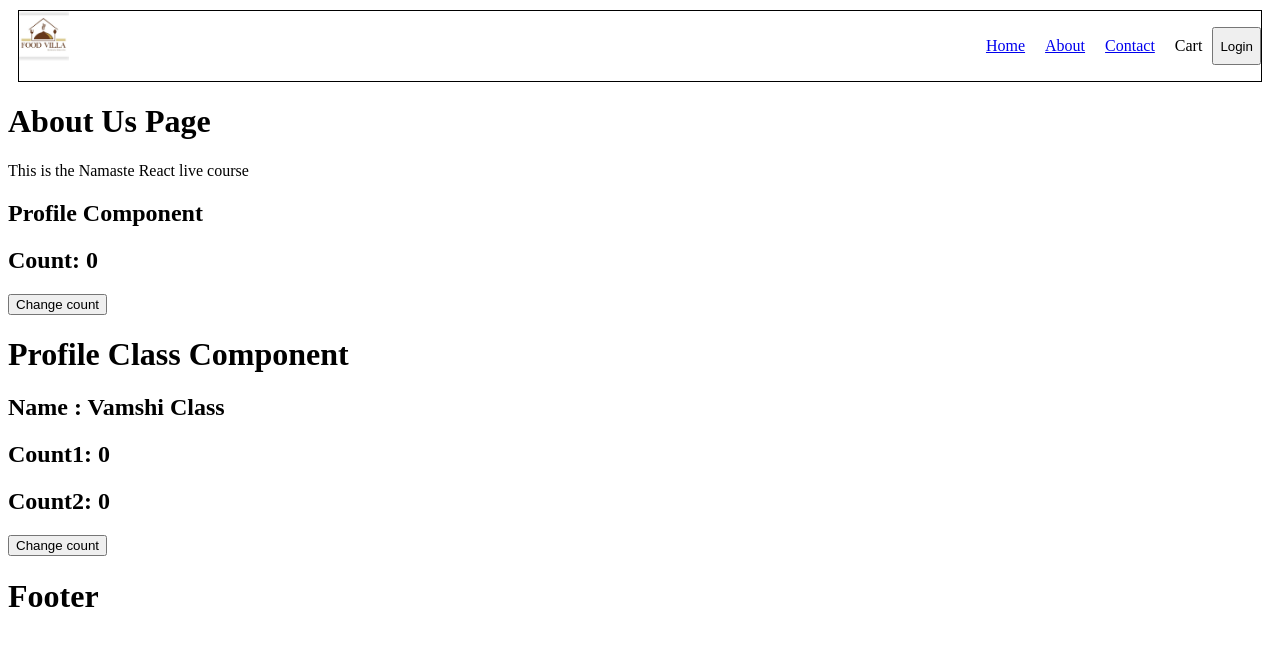
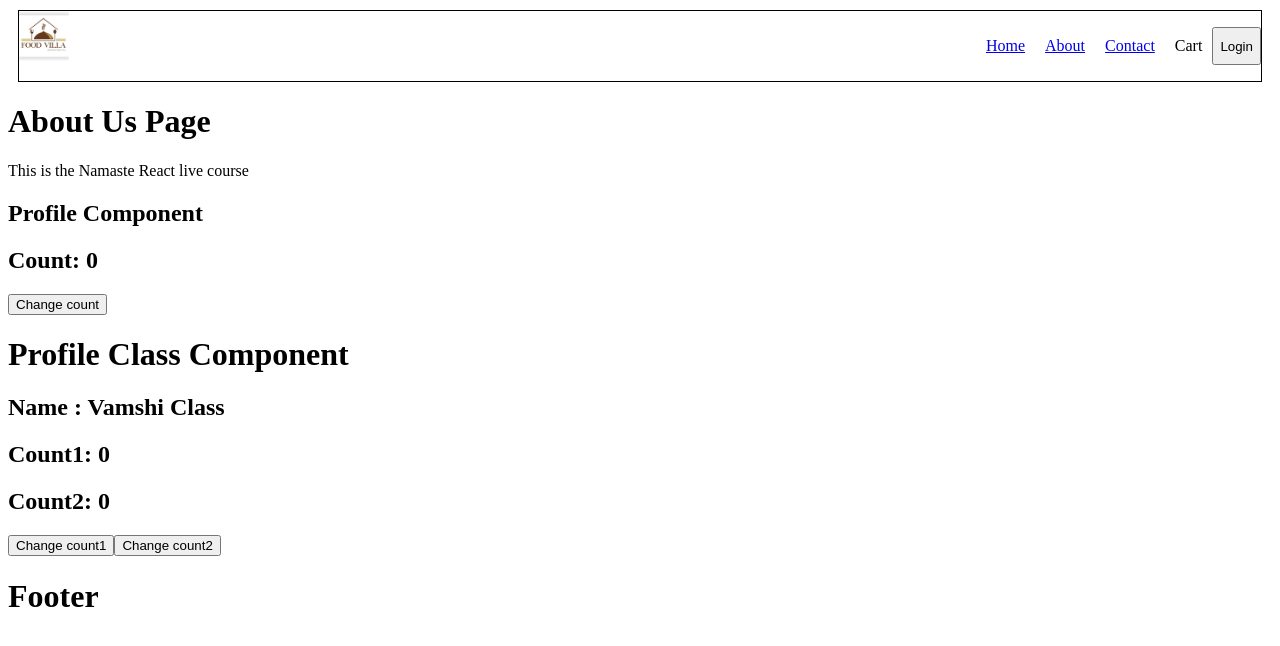
Before and after one commit to SaiVamshiK/NamasteJS-Contd, a React (Vite) app: page /about/profile in a window 1280 px wide. Shown: the top 646 px of the page. Built offline with nearby package versions, Linux system fonts and the light colour scheme.

Commit message:
Lesson 8 : more on changing state for both function and class

```diff
--- a/src/components/ProfileClass.js
+++ b/src/components/ProfileClass.js
@@ -21,7 +21,12 @@ class ProfileClass extends React.Component {
                     this.setState({
                         count1 : 10
                     })
-                }}>Change count</button>
+                }}>Change count1</button>
+                <button onClick={() => {
+                    this.setState({
+                        count2 : 10
+                    })
+                }}>Change count2</button>
             </>
         );
     }
```
